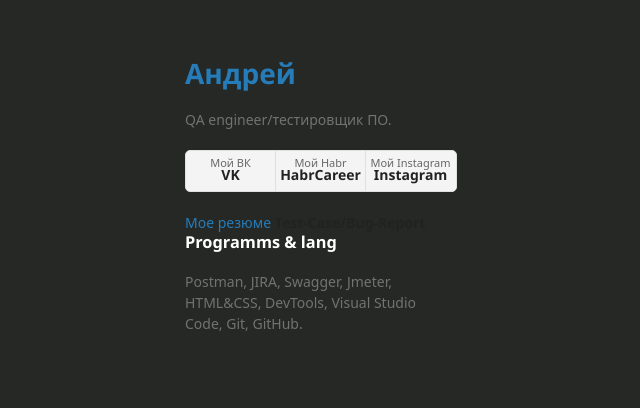
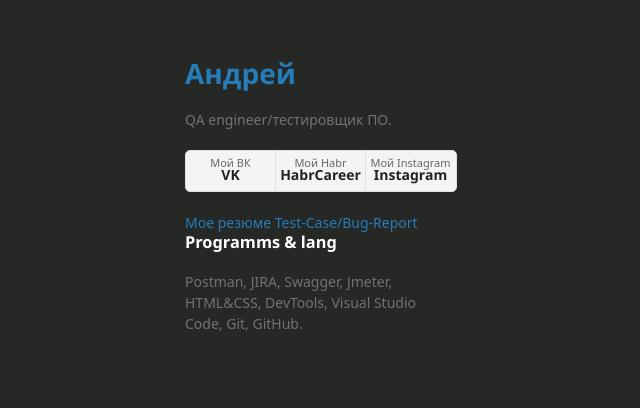
Before and after one commit to Freshik115/About-Me, a Jekyll site: the page built from docs/SUPPORT.md, in a window 1280 px wide. Shown: the top 408 px of the page, without its empty margins (25-665 px from the left). Built offline with Jekyll 4.4.1, drawn with Linux system fonts in a browser that asks for light colours; some web fonts are replaced; our own code applies the rules of GitHub Pages for plain Markdown files.

Commit message:
Update default.html

```diff
--- a/_layouts/default.html
+++ b/_layouts/default.html
@@ -37,8 +37,8 @@
         </ul>
         {% endif %}
 
-        <a href="https://docs.google.com/document/d/1T7TFujx-F3BHlH5QtfbJFIABXPtTp0CzsyqVUMQT9_Y/">Мое резюме </a>
-        <a href="https://github.com/Freshik115/My-work" style="color:#267CB9"><strong>Test-Case/Bug-Report</strong></a>
+        <a href="https://docs.google.com/document/d/1T7TFujx-F3BHlH5QtfbJFIABXPtTp0CzsyqVUMQT9_Y/"> Мое резюме </a>
+        <a href="https://github.com/Freshik115/My-work"> Test-Case/Bug-Report </a>
         <h3>Programms & lang</h3>
         <p>Postman, JIRA, Swagger, Jmeter, HTML&CSS, DevTools, Visual Studio Code, Git, GitHub.</p>
 
```
